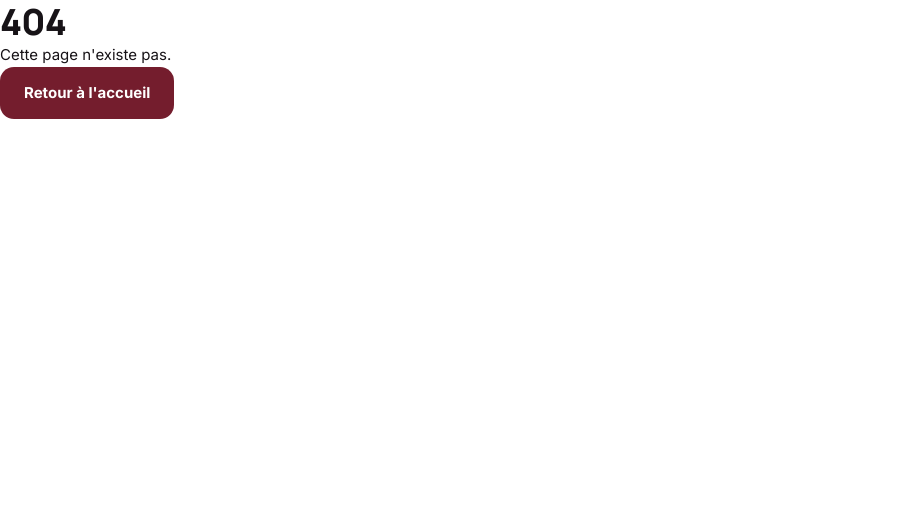
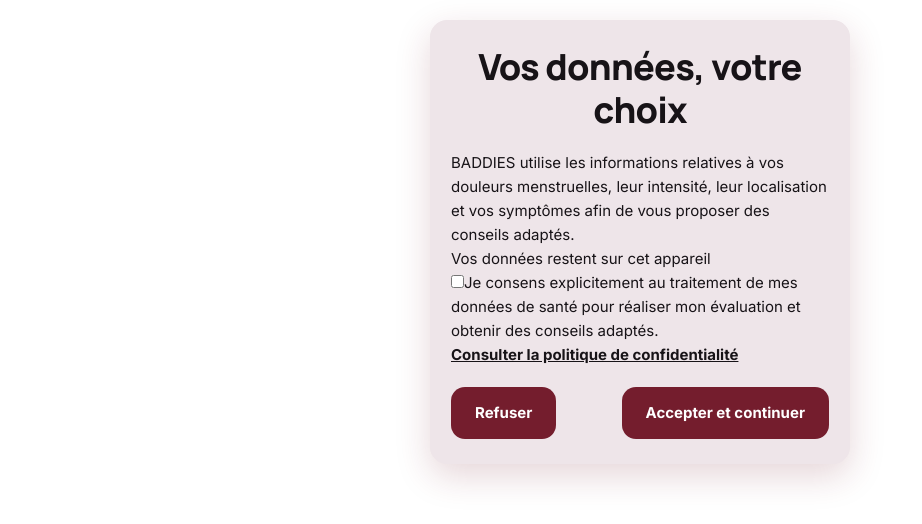
Before and after one commit to Jojo123850/BaddiesFront, a React (Vite) app: page /DataPrivacy in a window 1280 px wide. Before the commit this address had no page. Shown: the top 524 px of the page, without its empty margins (0-922 px from the left). Built offline with nearby package versions, Linux system fonts and the light colour scheme.

Commit message:
fix:DataPrivacySCSS

```diff
--- a/src/App.tsx
+++ b/src/App.tsx
@@ -6,6 +6,7 @@ import Notice from "./pages/legaleNotice";
 import SessionExpiredModal from "./components/SessionExpiredModal"
 import Privacy from "./pages/PrivacyPolicy";
 import CGU from "./pages/CGU";
+import { DataPrivacy } from "./components/Dataprivacy";
 
 // Pages principales
 const Country = lazy(() => import("./pages/Country"));
@@ -57,6 +58,8 @@ function RequireCountry() {
 
   return hasCountry ? <Outlet /> : <Navigate to="/Country" replace />;
 }
+
+
 
 export default function App() {
   return (
@@ -113,6 +116,7 @@ export default function App() {
           <Route path="/LegaleNotice" element={<Notice />} />
            <Route path="/PrivacyPolicy" element={<Privacy />} />
            <Route path="/CGU" element={<CGU />} />
+            <Route path="/DataPrivacy" element={<DataPrivacy />} />
         </Routes>
       </Suspense>
     </EvaluationProvider>
--- a/src/components/Dataprivacy.tsx
+++ b/src/components/Dataprivacy.tsx
@@ -1,15 +1,47 @@
 import { useState } from "react";
-import { useNavigate } from "react-router-dom";
+// import { ShieldCheck } from "lucide-react";
+import { useEvaluation } from "../evaluation/useEvaluation";
+import "../styles/dataPrivacy.scss";
+import  { Link, useNavigate } from "react-router-dom";
+type dataPrivacyProps= {
+    onAccept?: ( ) => void;
+    onRefuse?: () => void;
+}
+export function DataPrivacy({onAccept, onRefuse}:dataPrivacyProps){
+    const [accepted, setAccepted] = useState(false)
+    const navigate = useNavigate()
+    const { resetEvaluation } = useEvaluation();
+    const [error, setError] = useState("")
 
+    const handleRefuse = ()=> {
+        localStorage.removeItem("consentment-RGPD")
 
-export function DataPrivacy(){
-    const [accepeted, setAccepetd] = useState(false)
-    const navigate = useNavigate()
+        if(onRefuse){
+            onRefuse();
+        }else{
+            navigate("/Home")
+        }
+    }
+    const handleAccept = () => {
+        if(!accepted){
+            setError("Veuiilez accepter avant de continuer")
+            return
+        };
+
+        setError("")
+        localStorage.setItem("consentment-RGPD",JSON.stringify({accepted:true,version: "1.0", date: new Date().toString()}))
+        if(onAccept){
+            onAccept()
+        }else{
+            resetEvaluation()
+            navigate("/analyse")
+        }
+    }
 
     return(
         <>
             <div className="protection-card">
-        <ShieldCheck size={40} aria-hidden="true" />
+        {/* <ShieldCheck size={40} aria-hidden="true" /> */}
 
         <h1>Vos données, votre choix</h1>
 
@@ -20,34 +52,22 @@ export function DataPrivacy(){
           des conseils adaptés.
         </p>
 
+
+
         <p>
-          Ces informations peuvent constituer des données
-          de santé sensibles.
+            Vos données restent sur cet appareil
         </p>
 
-        <p>
-          Vos réponses aux évaluations sont actuellement
-          conservées dans le stockage local de votre navigateur
-          (localStorage), sans synchronisation automatique
-          avec notre base de données.
-        </p>
 
-        <p>
-          Vous pouvez retirer votre consentement à tout moment
-          depuis les paramètres de confidentialité et supprimer
-          les données d'évaluation enregistrées sur cet appareil.
-        </p>
 
-        <a href="/PrivacyPolicy">
-          Consulter la politique de confidentialité
-        </a>
 
         <label className="consent-checkbox">
           <input
             type="checkbox"
             checked={accepted}
             onChange={(event) =>
-              setAccepted(event.target.checked)
+              {setAccepted(event.target.checked)
+              setError("")}
             }
           />
 
@@ -56,20 +76,27 @@ export function DataPrivacy(){
             données de santé pour réaliser mon évaluation
             et obtenir des conseils adaptés.
           </span>
+
         </label>
 
+          {error && (
+            <p className="errorPara">
+                {error}
+            </p>
+
+          )}
+             <br />
+          <Link to="/PrivacyPolicy" className="link">
+          Consulter la politique de confidentialité
+        </Link>
         <div className="consent-actions">
-          <button type="button" onClick={handleRefuse}>
-            Refuser
-          </button>
+            <button type="button" onClick={handleRefuse} className="btn">
+                Refuser
+            </button>
 
-          <button
-            type="button"
-            onClick={handleAccept}
-            disabled={!accepted}
-          >
-            Accepter et continuer
-          </button>
+            <button type="button" onClick={handleAccept} className="btn" >
+                Accepter et continuer
+            </button>
         </div>
       </div>
     </>
--- a/src/pages/Home.tsx
+++ b/src/pages/Home.tsx
@@ -1,5 +1,5 @@
 import { useEffect, useState } from "react";
-import { Link } from "react-router-dom";
+import { Link, useNavigate } from "react-router-dom";
 import { ArrowRight} from "lucide-react";
 
 import Navbar from "../components/Navbar";
@@ -11,11 +11,13 @@ import "../styles/navbar.scss";
 import "../styles/home.scss";
 import { useEvaluation } from "../evaluation/useEvaluation";
 
+
 export default function Home() {
   const { resetEvaluation } = useEvaluation();
   const [evaluations, setEvaluations] = useState<HistoryEvaluation[]>([]);
   const [loading, setLoading] = useState(true);
   const [historyError, setHistoryError] = useState(false);
+  const navigate = useNavigate()
 
   const isConnected = Boolean(localStorage.getItem("token"));
 
@@ -61,6 +63,32 @@ export default function Home() {
 
   const hasHistory = evaluations.length > 0;
 
+const commencerEvaluation = () => {
+  const consent = localStorage.getItem("consentment-RGPD");
+
+   console.log("Bouton cliqué !");
+  console.log("Consentement enregistré :", consent);
+
+  if (consent) {
+    try {
+      const parsed = JSON.parse(consent);
+
+      if (
+        parsed.accepted === true &&
+        parsed.version === "1.0"
+      ) {
+        resetEvaluation();
+        navigate("/Analyse");
+        return;
+      }
+    } catch {
+      // Consentement invalide : on le redemande.
+    }
+  }
+
+  navigate("/DataPrivacy");
+};
+
   return (
     <>
       <Navbar />
@@ -81,9 +109,9 @@ export default function Home() {
             et découvrez des gestes adaptés pour vous soulager.
           </p>
 
-          <Link to="/analyse"  onClick={resetEvaluation} className="home-btn">
+          <button type="button"  onClick={commencerEvaluation} className="home-btn">
             Commencer mon évaluation
-          </Link>
+          </button>
 
 
         </section>
@@ -113,15 +141,6 @@ export default function Home() {
                 Créer mon compte
                 <ArrowRight size={18} aria-hidden="true" />
               </Link>
-
-
-{/*
-            <p className="home-login">
-              Déjà un compte ?{" "}
-              <Link to="/Login">Se connecter</Link>
-            </p> */}
-
-
             </div>
 
           </section>
@@ -183,14 +202,14 @@ export default function Home() {
                 Aucune évaluation enregistrée pour le moment.
               </p>
 
-              <Link to="/analyse" className="historyLink">
+              <button type= "button" className="historyLink"  onClick={commencerEvaluation}>
                 Faire ma première évaluation
                 <ArrowRight
                   size={20}
                   strokeWidth={1.8}
                   aria-hidden="true"
                 />
-              </Link>
+              </button>
             </div>
           )}
         </section>
--- /dev/null
+++ b/src/styles/dataPrivacy.scss
@@ -0,0 +1,53 @@
+.protection-card{
+    width: 90%;
+    max-width: 420px;
+    margin: 20px auto;
+    padding: 24px 20px;
+    background-color: var(--color-border);
+    border: 1px solid var(--color-border);
+    border-radius: 17px;
+    box-shadow: 0 12px 35px rgba(116, 29, 45, 0.18);
+    .errorPara{
+        color: var(--color-btn);
+        margin-top: 20px;
+    }
+    h1{
+        text-align: center;
+        padding-bottom: 20px;
+    }
+    .link{
+        text-decoration: underline;
+        color: var(--color-text);
+        font-weight: bold;
+        padding-top: 10px;
+
+    }
+    .consent-checkbox{
+        padding-top: 40px;
+        background-color: var(--volor-btn);
+           &:checked {
+      background: #741d2d;
+      border-color: #741d2d;
+    }
+
+    &:checked::after {
+      content: "";
+      position: absolute;
+      width: 5px;
+      height: 10px;
+      border: solid white;
+      border-width: 0 2px 2px 0;
+      transform: rotate(45deg);
+      top: 2px;
+      left: 6px;
+    }
+    }
+    .consent-actions{
+        margin-top: 20px;
+        display: flex;
+        flex-wrap: wrap;
+        justify-content: space-between;
+
+    }
+
+}
```
